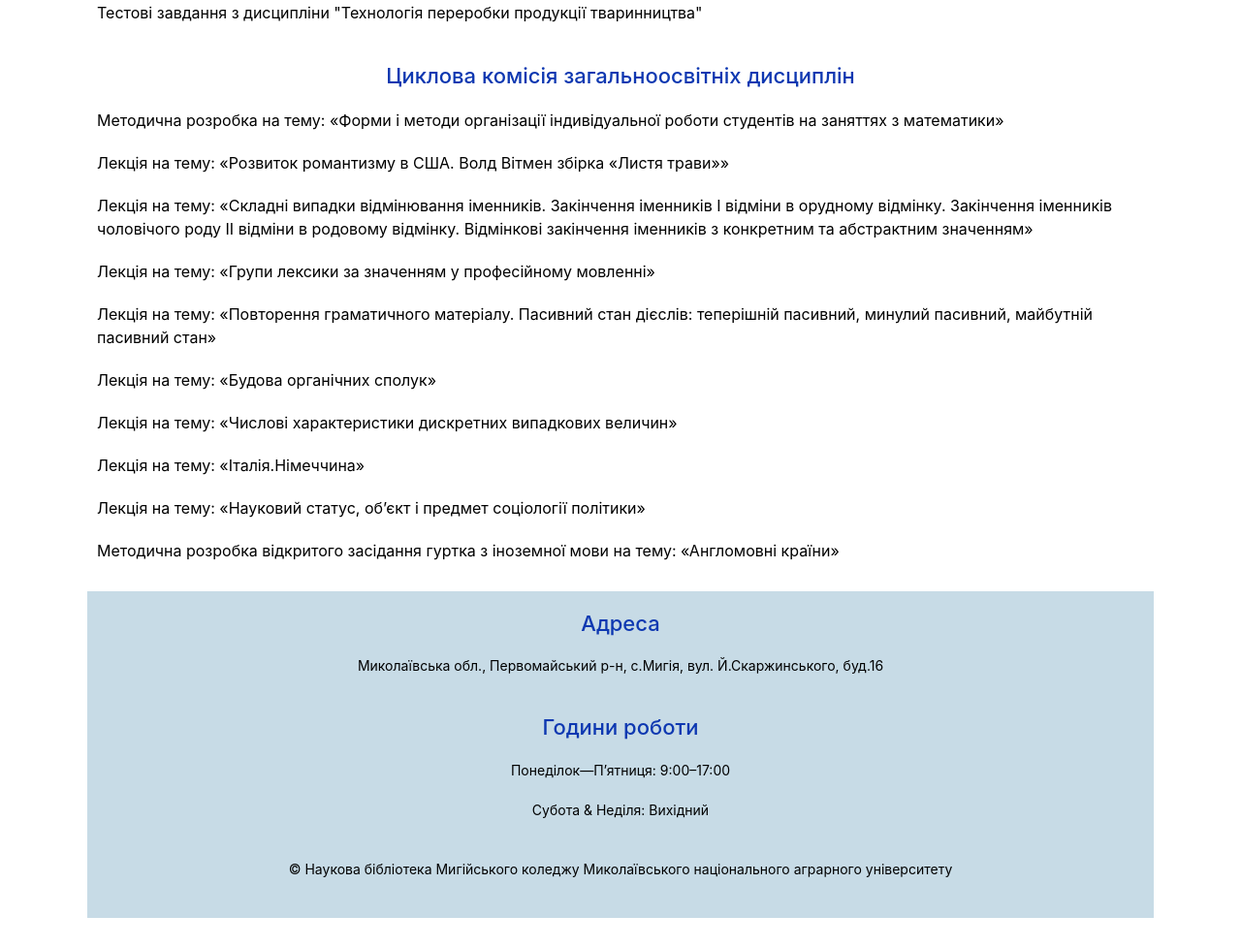
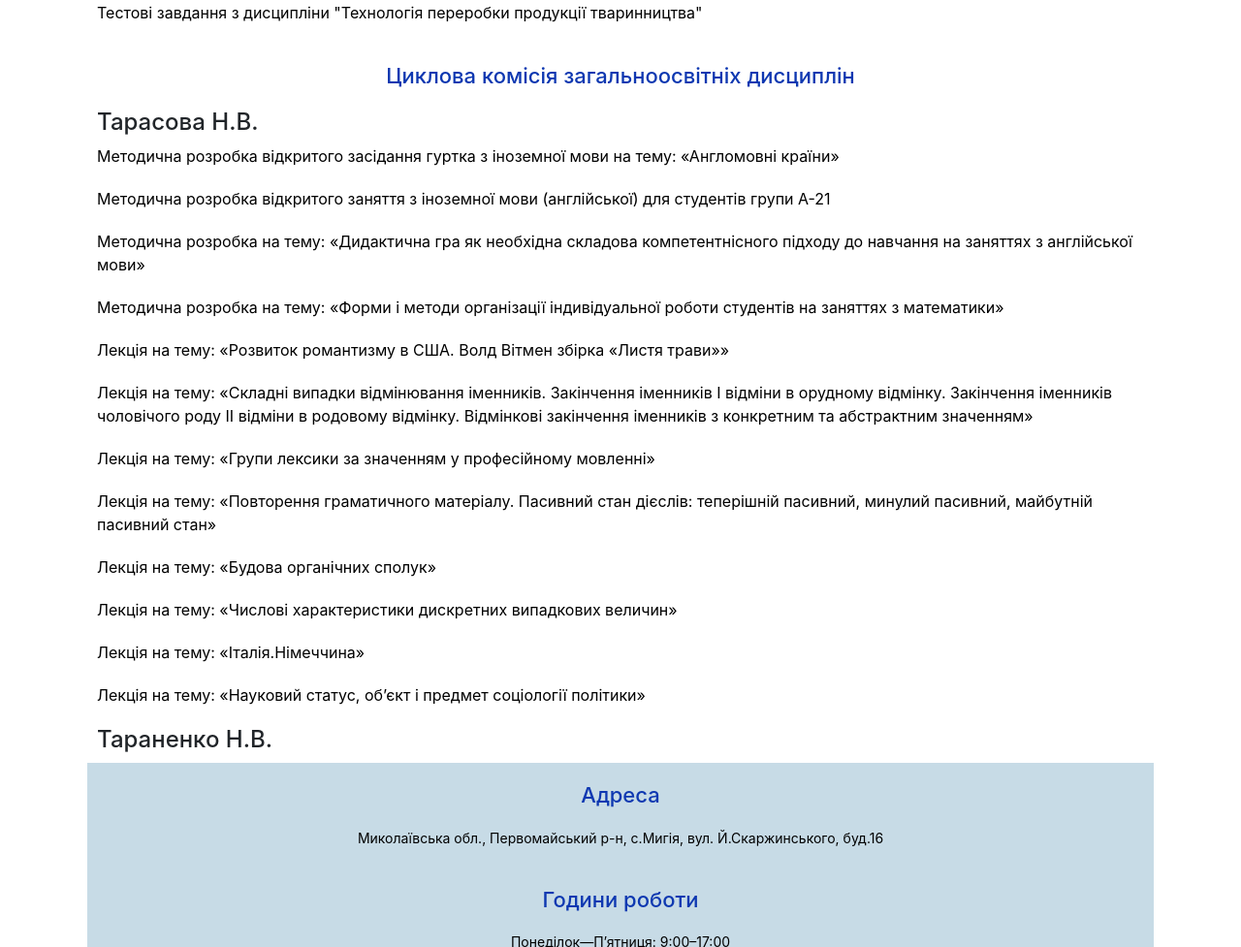
Before and after one commit to library-myhiya/library-mkmnau, a plain HTML site: page cyklovi.html in a window 1280 px wide. Shown: the part 2607-3584 px from the top of the page at 97% size. Before the commit the page ends 3554 px from the top, so only its background shows below. Drawn offline with nearby package versions, Linux system fonts and the light colour scheme.

Commit message:
Update cyklovi.html

```diff
--- a/cyklovi.html
+++ b/cyklovi.html
@@ -108,6 +108,12 @@
                 <article class="promotion-category">
 
                     <h3>Циклова комісія загальноосвітніх дисциплін </h3>
+                    <h4>Тарасова Н.В.</h4>
+                    <p class="cyklovi"> <a href="https://drive.google.com/file/d/1CALHeE0LSz1tFpOmPuJH6hZ3_XmXUpFw/view"> Методична розробка відкритого засідання гуртка з іноземної мови на тему: «Англомовні країни» </a> </p>
+                    <p class="cyklovi"> <a href="https://drive.google.com/file/d/14K1VsRo8xUCWEYPcbUaImdOBHnXbsSDt/view"> Методична розробка відкритого заняття з іноземної мови (англійської) для студентів групи А-21</a> </p>
+                    <p class="cyklovi"> <a href="https://docs.google.com/document/d/1_AE10YuYCaZMprXSZsuo-tbiip0XaTPt3u36dVoYchE/edit"> Методична розробка на тему: «Дидактична гра як необхідна складова компетентнісного підходу до навчання на заняттях з англійської мови» </a> </p>
+
+
                     <p class="cyklovi"> <a href="https://drive.google.com/file/d/1Zz5nsnJBuGay8XtQC1O42zbgRD71TeRF/view"> Методична розробка на тему: «Форми і методи організації індивідуальної роботи студентів на заняттях з математики» </a> </p>
                     <p class="cyklovi"> <a href="https://drive.google.com/file/d/194DN5VZ8X8sYobL9aUb9c8fTDI1e6mIt/view"> Лекція на тему: «Розвиток романтизму в США. Волд Вітмен збірка «Листя трави»» </a> </p>
                     <p class="cyklovi"> <a href="https://drive.google.com/file/d/1UtQr7aJkEYJS8lFe51f0wScBxxA9D160/view"> Лекція на тему: «Складні випадки відмінювання іменників. Закінчення іменників І відміни в орудному відмінку. Закінчення іменників
@@ -118,7 +124,7 @@
                     <p class="cyklovi"> <a href="https://drive.google.com/file/d/1kjmDoYpEk7HME9Wax0Qe8VtC0-KwipM5/view"> Лекція на тему: «Числові характеристики дискретних випадкових величин» </a> </p>
                     <p class="cyklovi"> <a href="https://drive.google.com/file/d/1Fvk9x4FlRrAxzwPtDzK-sAupOCIuWZyC/view"> Лекція на тему: «Італія.Німеччина» </a> </p>
                     <p class="cyklovi"> <a href="https://drive.google.com/file/d/1SHmXmez89WIFQyb-GV6NCw76RaKi0mAb/view"> Лекція на тему: «Науковий статус, об’єкт і предмет соціології політики» </a> </p>
-                    <p class="cyklovi"> <a href="https://drive.google.com/file/d/1CALHeE0LSz1tFpOmPuJH6hZ3_XmXUpFw/view"> Методична розробка відкритого засідання гуртка з іноземної мови на тему: «Англомовні країни» </a> </p>
+                     <h4>Тараненко Н.В.</h4>
                 </article>
             </div>
        </section>
```
